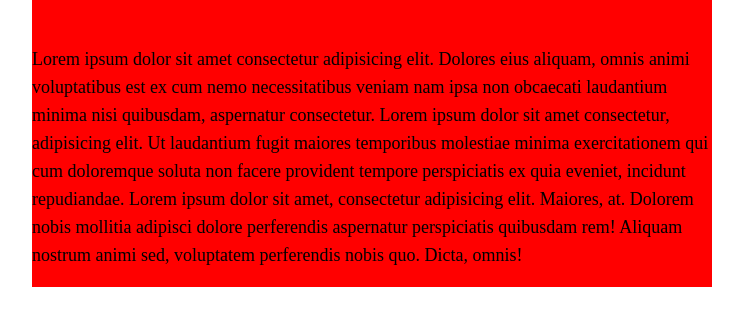
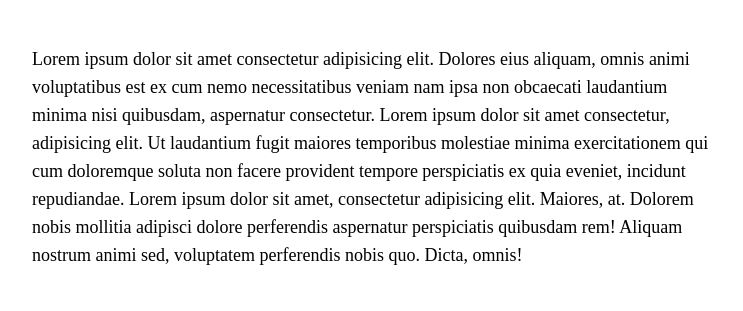
Before and after one commit to bryancurtis3/exploria-app, a Django app: page /posts/1/ in a window 1280 px wide. Shown: the part 837-1148 px from the top of the page, without its empty margins (268-1011 px from the left). Run offline with Django 3.2, Linux system fonts and the light colour scheme; tables that the repository leaves empty hold one stand-in row (values such as "Sample post"); style sheets or scripts are compiled from the project's sources; some libraries are stand-ins or nearby versions.

Commit message:
prepping to push after the gitpocalypse

```diff
--- a/main_app/static/styles/main.scss
+++ b/main_app/static/styles/main.scss
@@ -80,7 +80,6 @@ body {
     //     aspect-ratio: 1;
     // }
     // background-color: red;
-    background-color: red;
 }
 
 //************* Kathy's CSS *************
--- a/static/styles/main.css
+++ b/static/styles/main.css
@@ -22,8 +22,7 @@ body {
 .post-show-main {
   display: grid;
   margin: 24px;
-  max-width: 680px;
-  background-color: red; }
+  max-width: 680px; }
   @media only screen and (min-width: 680px) {
     .post-show-main .post-show-main {
       width: 680px;
```
